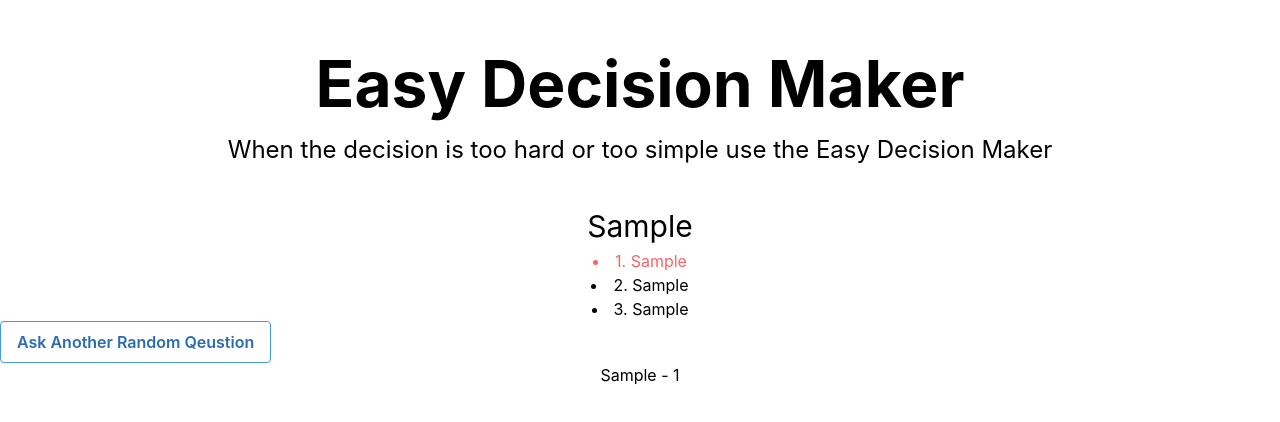
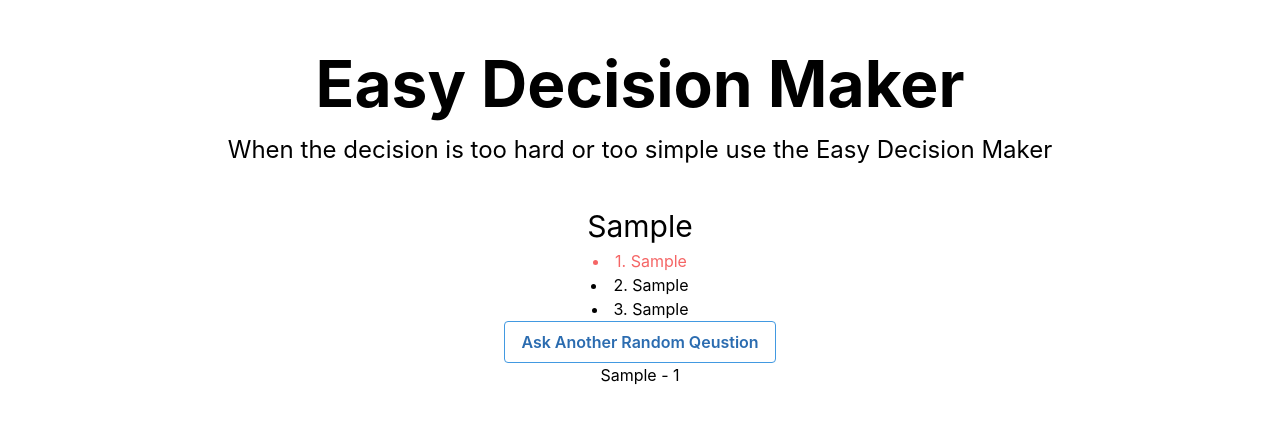
Before and after one commit to maduiep/Learnable20, a React (Create React App) app in the folder React-Projects/my-app/: page / in a window 1280 px wide. Both pictures are taken after typing "Sample", "Sample", "Sample", "Sample" into the empty fields and a click on the button "Submit". Shown: the top 422 px of the page. Built offline with nearby package versions, Linux system fonts and the light colour scheme.

Commit message:
adding updates to app.js

```diff
--- a/React-Projects/my-app/src/App.js
+++ b/React-Projects/my-app/src/App.js
@@ -69,6 +69,7 @@ function App() {
               {idx + 1}. {e}
             </li>
           ))}
+          <div className="content-center">
             <button
               className="text-center bg-transparent hover:bg-blue-500 text-blue-700 font-semibold hover:text-white py-2 px-4 border border-blue-500 hover:border-transparent rounded"
               type="text"
@@ -78,6 +79,7 @@ function App() {
             >
               Ask Another Random Qeustion
             </button>
+          </div>
           <div>
             {getQuestions().map((e, idx) => (
               <div>
```
Lines whose indentation alone changed are shown as unchanged.
